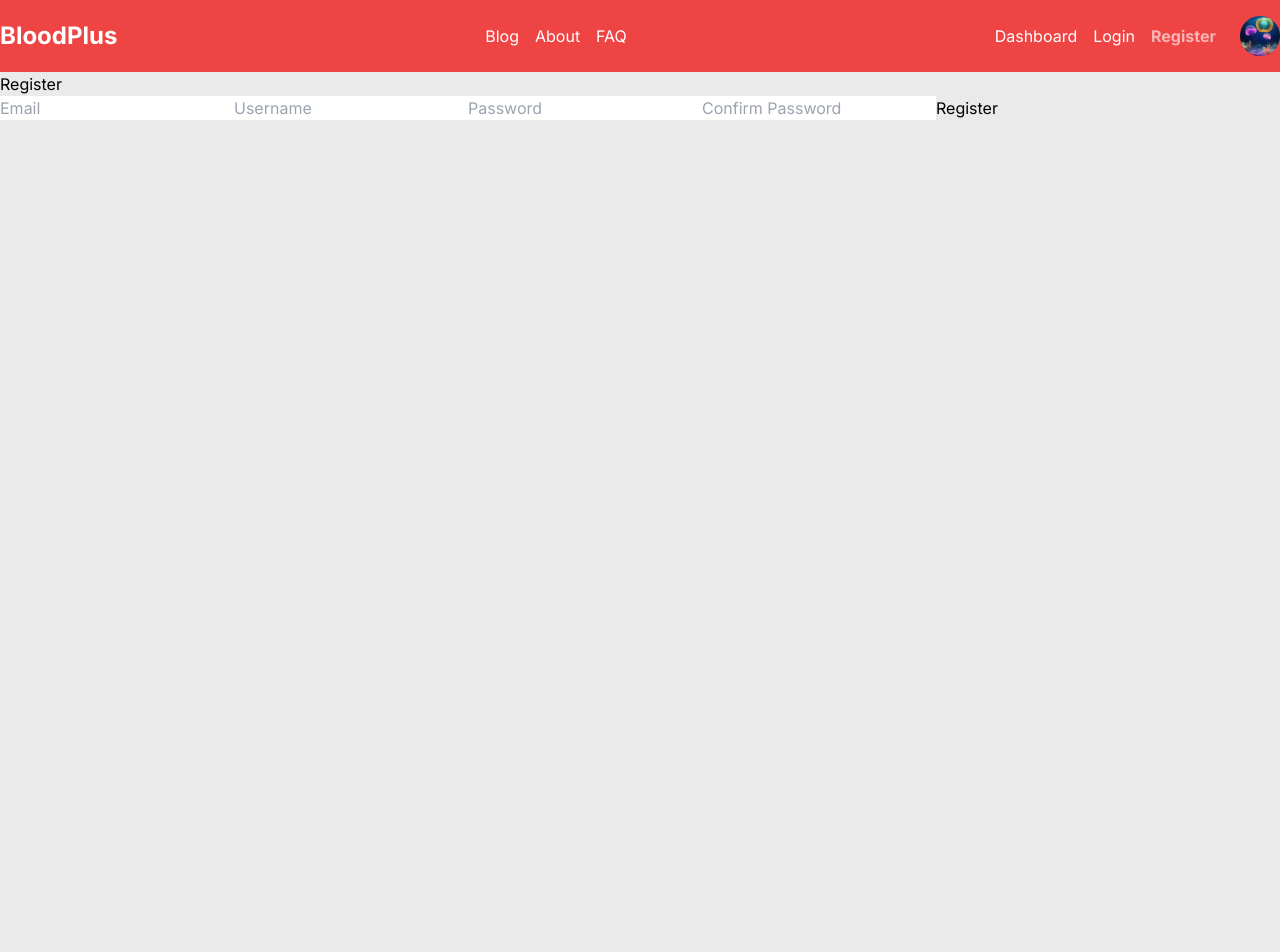
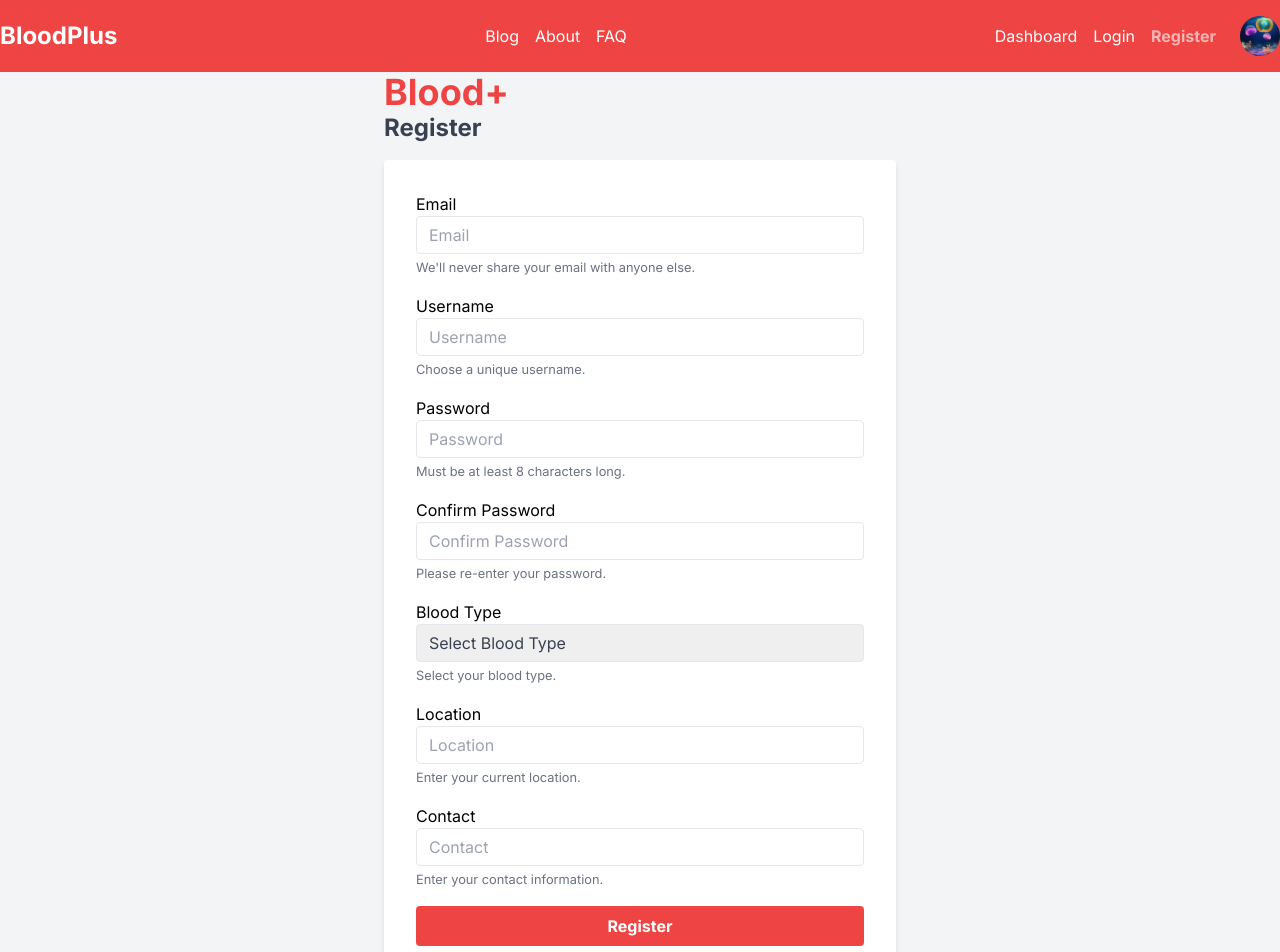
Before and after one commit to Yantiomene/blood-, a Next.js app in the folder client/: page /auth/register in a window 1280 px wide. Shown: the top 952 px of the page. Before the commit the page ends 800 px from the top, so only its background shows below. Built offline with nearby package versions, Linux system fonts and the light colour scheme; no server answers.

Commit message:
[Update] Update login page UI

```diff
--- /dev/null
+++ b/client/app/auth/layout.tsx
@@ -0,0 +1,22 @@
+import React from 'react';
+import Head from 'next/head';
+
+type AuthLayoutProps = {
+    title: string;
+    children: React.ReactNode;
+};
+
+const AuthLayout: React.FC<AuthLayoutProps> = ({ title, children }) => {
+    return (
+        <>
+            <Head>
+                <title>{title}</title>
+            </Head>
+            <div className="auth-layout flex flex-col items-center justify-center min-h-screen bg-gray-100">
+                <div className="auth-layout__content">{children}</div>
+            </div>
+        </>
+    );
+};
+
+export default AuthLayout;
--- a/client/app/auth/login/page.tsx
+++ b/client/app/auth/login/page.tsx
@@ -19,18 +19,23 @@ const LoginPage: React.FC = () => {
         // yet to implement login details
     };
 
+
+    const inputStyles = "appearance-none border rounded w-full py-2 px-3 text-gray-700 leading-tight focus:outline-none focus:shadow-outline";
+
     return (
-        <div className="flex flex-col items-center justify-center min-h-screen bg-gray-100">
-            <h1 className="text-2xl font-bold mb-4">Login Page</h1>
-            <form onSubmit={handleSubmit} className="md:min-w-[400px] bg-white shadow-md rounded px-8 py-8 mb-4">
+        <>
+            <h1 className="text-4xl text-red-500 font-bold">Blood+</h1>
+            <p className="text-2xl text-gray-700 font-bold mb-4">Login</p>
+            <form onSubmit={handleSubmit} className="w-[90vw] md:w-[40vw] bg-white shadow-md rounded px-8 py-8 mb-4">
                 <div className="mb-4">
                     <label className="block text-gray-700 text-sm font-bold mb-2" htmlFor="username">
                         Username:
                     </label>
                     <input
-                        className="appearance-none border rounded w-full py-2 px-3 text-gray-700 leading-tight focus:outline-none focus:shadow-outline"
+                        className={inputStyles}
                         id="username"
                         type="text"
+                        placeholder="Enter your username"
                         value={username}
                         onChange={handleUsernameChange}
                     />
@@ -40,9 +45,10 @@ const LoginPage: React.FC = () => {
                         Password:
                     </label>
                     <input
-                        className="appearance-none border rounded w-full py-2 px-3 text-gray-700 leading-tight focus:outline-none focus:shadow-outline"
+                        className={inputStyles}
                         id="password"
                         type="password"
+                        placeholder="Enter your password"
                         value={password}
                         onChange={handlePasswordChange}
                     />
@@ -59,11 +65,11 @@ const LoginPage: React.FC = () => {
                         Login
                     </button>
                     <p className="text-gray-500 text-center mt-4 text-sm">
-                        Already have an account? <a className='text-red-500 hover:text-red-400' href="/auth/register">Register</a>
+                        Don't have an account? <a className='text-red-500 hover:text-red-400' href="/auth/register">Register</a>
                     </p>
                 </div>
             </form>
-        </div>
+        </>
     );
 };
 
--- a/client/app/auth/register/page.tsx
+++ b/client/app/auth/register/page.tsx
@@ -7,6 +7,9 @@ const RegisterPage: React.FC = () => {
     const [username, setUsername] = useState('');
     const [password, setPassword] = useState('');
     const [confirmPassword, setConfirmPassword] = useState('');
+    const [bloodType, setBloodType] = useState('');
+    const [location, setLocation] = useState('');
+    const [contact, setContact] = useState('');
 
     const handleRegister = () => {
         // Perform registration logic here
@@ -19,35 +22,130 @@ const RegisterPage: React.FC = () => {
         // ...
     };
 
+    const inputStyles = "appearance-none border rounded w-full py-2 px-3 text-gray-700 leading-tight focus:outline-none focus:shadow-outline";
+
     return (
-        <div>
-            <h2>Register</h2>
+        <>
+            <h1 className="text-4xl text-red-500 font-bold">Blood+</h1>
+            <p className="text-2xl text-gray-700 font-bold mb-4">Register</p>
+            <form className="w-[90vw] md:w-[40vw] bg-white shadow-md rounded px-8 py-8 mb-4">
+                <div className="mb-4">
+                    <label htmlFor="email">Email</label>
                     <input
                         type="email"
+                        id="email"
                         placeholder="Email"
                         value={email}
                         onChange={(e) => setEmail(e.target.value)}
+                        className={inputStyles}
+                        aria-describedby="emailHelpText"
                     />
+                    <small id="emailHelpText" className="text-gray-500">We'll never share your email with anyone else.</small>
+                </div>
+
+                <div className="mb-4">
+                    <label htmlFor="username">Username</label>
                     <input
                         type="text"
+                        id="username"
                         placeholder="Username"
                         value={username}
                         onChange={(e) => setUsername(e.target.value)}
+                        className={inputStyles}
+                        aria-describedby="usernameHelpText"
                     />
+                    <small id="usernameHelpText" className="text-gray-500">Choose a unique username.</small>
+                </div>
+
+                <div className="mb-4">
+                    <label htmlFor="password">Password</label>
                     <input
                         type="password"
+                        id="password"
                         placeholder="Password"
                         value={password}
                         onChange={(e) => setPassword(e.target.value)}
+                        className={inputStyles}
+                        aria-describedby="passwordHelpText"
                     />
+                    <small id="passwordHelpText" className="text-gray-500">Must be at least 8 characters long.</small>
+                </div>
+
+                <div className="mb-4">
+                    <label htmlFor="confirmPassword">Confirm Password</label>
                     <input
                         type="password"
+                        id="confirmPassword"
                         placeholder="Confirm Password"
                         value={confirmPassword}
                         onChange={(e) => setConfirmPassword(e.target.value)}
+                        className={inputStyles}
+                        aria-describedby="confirmPasswordHelpText"
                     />
-            <button onClick={handleRegister}>Register</button>
+                    <small id="confirmPasswordHelpText" className="text-gray-500">Please re-enter your password.</small>
                 </div>
+
+                <div className="mb-4">
+                    <label htmlFor="bloodType">Blood Type</label>
+                    <select
+                        id="bloodType"
+                        value={bloodType}
+                        onChange={(e) => setBloodType(e.target.value)}
+                        className={inputStyles}
+                        aria-describedby="bloodTypeHelpText"
+                    >
+                        <option value="">Select Blood Type</option>
+                        <option value="A+">A+</option>
+                        <option value="A-">A-</option>
+                        <option value="B+">B+</option>
+                        <option value="B-">B-</option>
+                        <option value="AB+">AB+</option>
+                        <option value="AB-">AB-</option>
+                        <option value="O+">O+</option>
+                        <option value="O-">O-</option>
+                    </select>
+                    <small id="bloodTypeHelpText" className="text-gray-500">Select your blood type.</small>
+                </div>
+
+                <div className="mb-4">
+                    <label htmlFor="location">Location</label>
+                    <input
+                        type="text"
+                        id="location"
+                        placeholder="Location"
+                        value={location}
+                        onChange={(e) => setLocation(e.target.value)}
+                        className={inputStyles}
+                        aria-describedby="locationHelpText"
+                    />
+                    <small id="locationHelpText" className="text-gray-500">Enter your current location.</small>
+                </div>
+
+                <div className="mb-4">
+                    <label htmlFor="contact">Contact</label>
+                    <input
+                        type="text"
+                        id="contact"
+                        placeholder="Contact"
+                        value={contact}
+                        onChange={(e) => setContact(e.target.value)}
+                        className={inputStyles}
+                        aria-describedby="contactHelpText"
+                    />
+                    <small id="contactHelpText" className="text-gray-500">Enter your contact information.</small>
+                </div>
+
+                <button
+                    onClick={handleRegister}
+                    className="bg-red-500 inline-block w-full hover:bg-red-700 text-white font-bold py-2 px-4 rounded focus:outline-none focus:shadow-outline"
+                >
+                    Register
+                </button>
+                <p className="text-gray-500 text-center mt-4 text-sm">
+                    Already have an account? <a className='text-red-500 hover:text-red-400' href="/auth/register">Login</a>
+                </p>
+            </form>
+        </>
     );
 };
 
```
Lines whose indentation alone changed are shown as unchanged.
